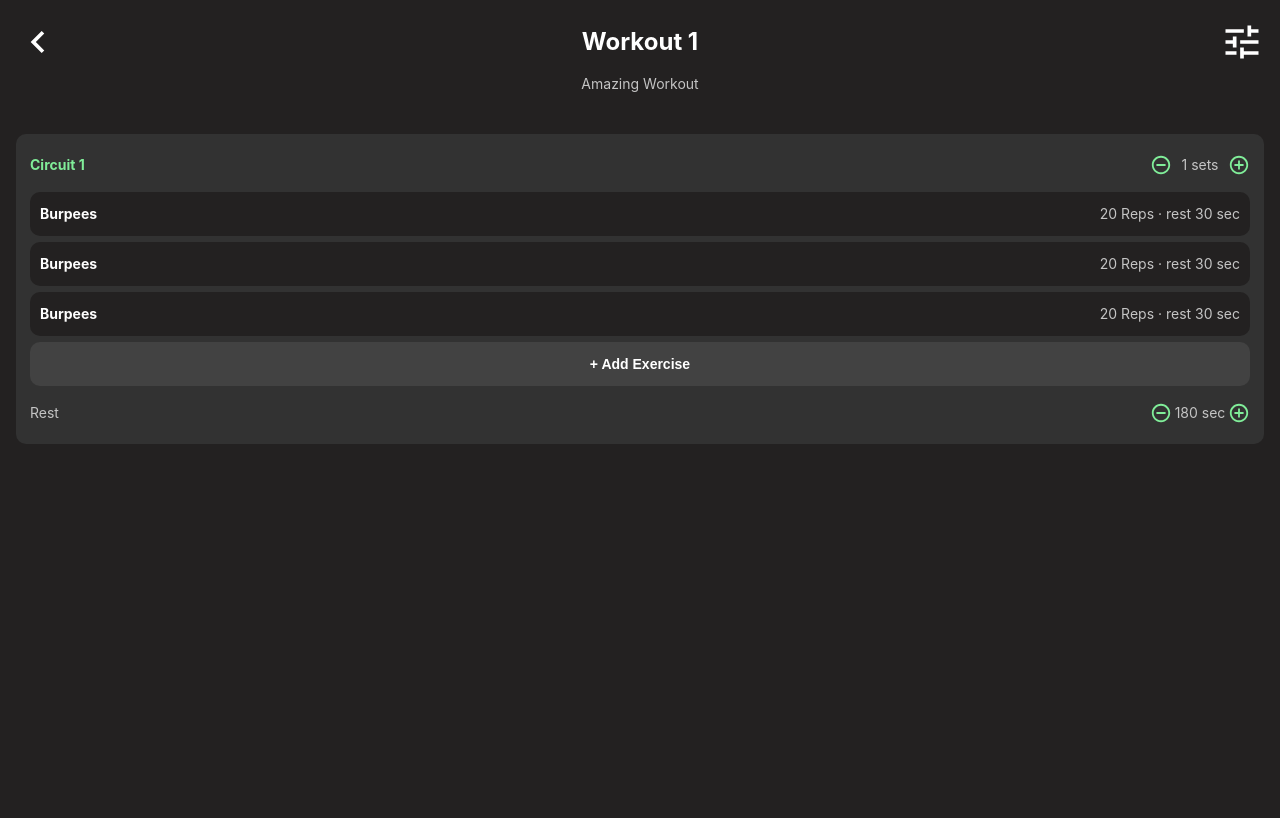
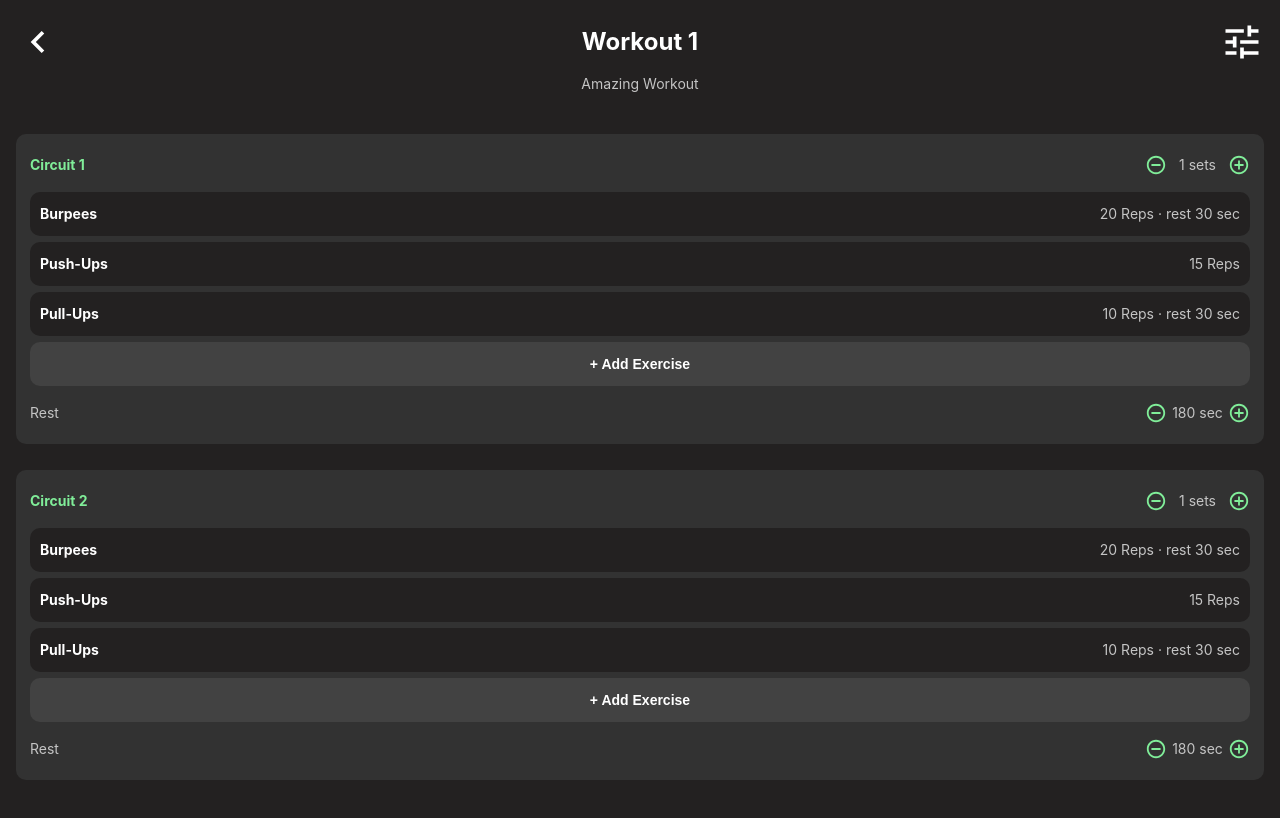
Before and after one commit to GlennCoding/crush-it-web-app, a React app: page /register in a window 1280 px wide. Built offline with nearby package versions, Linux system fonts and the light colour scheme.

Commit message:
added add and remove setAmount and timeBetweenSetsSec

```diff
--- a/src/components/button/Button.tsx
+++ b/src/components/button/Button.tsx
@@ -7,6 +7,7 @@ interface ButtonProps {
   color: "primary" | "white" | "dark3";
   type?: "button" | "submit" | "reset";
   icon?: JSX.Element;
+  children?: () => JSX.Element | null;
 }
 
 const Button = (props: ButtonProps) => {
@@ -38,10 +39,7 @@ const Button = (props: ButtonProps) => {
   }
 
   return (
-        <button
-            className={`${styles.button} ${size} ${color}`}
-            type={props.type}
-        >
+    <button className={`${styles.button} ${size} ${color}`} type={props.type}>
       {props.icon}
       {props.text}
     </button>
--- a/src/pages/workout_edit_page/WorkoutEditPage.module.scss
+++ b/src/pages/workout_edit_page/WorkoutEditPage.module.scss
@@ -27,81 +27,3 @@
     margin: 1rem 0 0 0;
   }
 }
-
-.circuit {
-  background-color: $primaryDark2Color;
-  padding: 20px 14px;
-  border-radius: $radius-lg;
-
-  .topRow {
-    display: flex;
-    justify-content: space-between;
-    align-items: center;
-    margin-bottom: $m3;
-
-    h5 {
-      color: $primaryColor;
-      margin: 0;
-    }
-
-    .container {
-      display: flex;
-      justify-content: space-between;
-      align-items: center;
-      width: 100px;
-
-      p {
-        margin: 0;
-      }
-
-      .icon {
-        height: 22px;
-        width: 22px;
-        color: $primaryColor;
-      }
-    }
-  }
-
-  .exerciseList {
-    margin-bottom: $m3;
-
-    .exercise {
-      background-color: $primaryDark1Color;
-      display: flex;
-      align-items: center;
-      justify-content: space-between;
-      height: 4.4rem;
-      padding: 0 10px;
-      border-radius: $radius-lg;
-      margin-bottom: 6px;
-
-      h5,
-      p {
-        margin: 0;
-      }
-    }
-  }
-
-  .bottomRow {
-    display: flex;
-    justify-content: space-between;
-    align-items: center;
-
-    p {
-      margin: 0;
-    }
-
-    .container {
-      display: flex;
-      justify-content: space-between;
-      align-items: center;
-      width: 100px;
-
-      .icon {
-        height: 22px;
-        width: 22px;
-        color: $primaryColor;
-      }
-    }
-  }
-}
--- a/src/pages/workout_edit_page/WorkoutEditPage.tsx
+++ b/src/pages/workout_edit_page/WorkoutEditPage.tsx
@@ -2,21 +2,7 @@ import React, { useState } from "react";
 import styles from "./WorkoutEditPage.module.scss";
 import * as icons from "@material-ui/icons";
 import data from "./circuits";
-import Button from "../../components/button/Button";
-
-interface Exercise {
-  name: string;
-  reps_amount: number;
-  exercise_type: string;
-  break_sec: number;
-}
-
-interface Circuit {
-  id: number;
-  setAmount: number;
-  timeBetweenSetsSec: number;
-  exercises: Exercise[];
-}
+import CircuitList from "./circuit_list/CircuitList";
 
 interface WorkoutEditPageProps {
   name: string;
@@ -27,10 +13,9 @@ const WorkoutEditPage: React.FC<WorkoutEditPageProps> = ({
   name,
   description,
 }) => {
-  const [circuits, setCircuits] = useState<Circuit[]>(data);
-
   return (
     <div className={styles.page}>
+      {/* Navbar */}
       <div className={styles.navbar}>
         <div className={styles.container}>
           <icons.ChevronLeft className={styles.icon} />
@@ -39,41 +24,8 @@ const WorkoutEditPage: React.FC<WorkoutEditPageProps> = ({
         </div>
         <p className={styles.description}>{description}</p>
       </div>
-      <div className={styles.circuitList}>
-        <div className={styles.circuit}>
-          <div className={styles.topRow}>
-            <h5>Circuit 1</h5>
-            <div className={styles.container}>
-              <icons.RemoveCircleOutline className={styles.icon} />
-              <p>{circuits[0].setAmount} sets</p>
-              <icons.AddCircleOutline className={styles.icon} />
-            </div>
-          </div>
-          <div className={styles.exerciseList}>
-            <div className={styles.exercise}>
-              <h5>Burpees</h5>
-              <p>20 Reps · rest 30 sec</p>
-            </div>
-            <div className={styles.exercise}>
-              <h5>Burpees</h5>
-              <p>20 Reps · rest 30 sec</p>
-            </div>
-            <div className={styles.exercise}>
-              <h5>Burpees</h5>
-              <p>20 Reps · rest 30 sec</p>
-            </div>
-            <Button color="dark3" size="lg" text="+ Add Exercise" />
-          </div>
-          <div className={styles.bottomRow}>
-            <p>Rest</p>
-            <div className={styles.container}>
-              <icons.RemoveCircleOutline className={styles.icon} />
-              <p>{circuits[0].timeBetweenSetsSec} sec</p>
-              <icons.AddCircleOutline className={styles.icon} />
-            </div>
-          </div>
-        </div>
-      </div>
+      {/* Circuit List */}
+      <CircuitList data={data} />
     </div>
   );
 };
--- /dev/null
+++ b/src/pages/workout_edit_page/circuit_list/CircuitList.module.scss
@@ -0,0 +1 @@
+@import "../../../sass_styles/variables.scss";
--- /dev/null
+++ b/src/pages/workout_edit_page/circuit_list/CircuitList.tsx
@@ -0,0 +1,71 @@
+import React, { useState } from "react";
+import styles from "./CircuitList.module.scss";
+import Circuit from "./circuit/Circuit";
+
+interface Exercise {
+  name: string;
+  reps_amount: number;
+  exercise_type: string;
+  break_sec: number;
+}
+
+interface Circuit {
+  id: number;
+  setAmount: number;
+  exercises: Exercise[];
+  timeBetweenSetsSec: number;
+}
+
+interface CircuitListProps {
+  data: Circuit[];
+}
+
+const CircuitList: React.FC<CircuitListProps> = ({ data }) => {
+  const [circuits, setCircuits] = useState<Circuit[]>(data);
+
+  const changeSetAmount = (index: number, operation: "add" | "remove") => {
+    const newCircuits = circuits;
+    if (operation === "remove" && circuits[index].setAmount > 1) {
+      newCircuits[index].setAmount = newCircuits[index].setAmount - 1;
+    } else if (operation === "add") {
+      newCircuits[index].setAmount = newCircuits[index].setAmount + 1;
+    }
+    setCircuits([...newCircuits]);
+  };
+  const changeTimeBetweenSetSec = (
+    index: number,
+    operation: "add" | "remove"
+  ) => {
+    const newCircuits = circuits;
+    if (operation === "remove" && circuits[index].timeBetweenSetsSec > 0) {
+      newCircuits[index].timeBetweenSetsSec =
+        newCircuits[index].timeBetweenSetsSec - 10;
+    } else if (operation === "add") {
+      newCircuits[index].timeBetweenSetsSec =
+        newCircuits[index].timeBetweenSetsSec + 10;
+    }
+    setCircuits([...newCircuits]);
+  };
+  return (
+    <div className={styles.circuitList}>
+      {circuits.map((circuit, index) => {
+        const { id, setAmount, exercises, timeBetweenSetsSec } = circuit;
+        console.log("Set Amount " + setAmount);
+        return (
+          <Circuit
+            key={id}
+            id={id}
+            index={index}
+            setAmount={setAmount}
+            exercises={exercises}
+            timeBetweenSetsSec={timeBetweenSetsSec}
+            changeSetAmount={changeSetAmount}
+            changeTimeBetweenSetSec={changeTimeBetweenSetSec}
+          />
+        );
+      })}
+    </div>
+  );
+};
+
+export default CircuitList;
--- /dev/null
+++ b/src/pages/workout_edit_page/circuit_list/circuit/Circuit.module.scss
@@ -0,0 +1,86 @@
+@import "../../../../sass_styles/variables.scss";
+
+.circuit {
+  background-color: $primaryDark2Color;
+  padding: 20px 14px;
+  border-radius: $radius-lg;
+  margin-bottom: $m2;
+
+  button {
+    border: none;
+    margin: 0;
+    padding: 0;
+  }
+
+  .topRow {
+    display: flex;
+    justify-content: space-between;
+    align-items: center;
+    margin-bottom: $m3;
+
+    h5 {
+      color: $primaryColor;
+      margin: 0;
+    }
+
+    .container {
+      display: flex;
+      justify-content: space-between;
+      align-items: center;
+      width: 105px;
+
+      p {
+        margin: 0;
+      }
+
+      .icon {
+        height: 22px;
+        width: 22px;
+        color: $primaryColor;
+      }
+    }
+  }
+
+  .exerciseList {
+    margin-bottom: $m3;
+
+    .exercise {
+      background-color: $primaryDark1Color;
+      display: flex;
+      align-items: center;
+      justify-content: space-between;
+      height: 4.4rem;
+      padding: 0 10px;
+      border-radius: $radius-lg;
+      margin-bottom: 6px;
+
+      h5,
+      p {
+        margin: 0;
+      }
+    }
+  }
+
+  .bottomRow {
+    display: flex;
+    justify-content: space-between;
+    align-items: center;
+
+    p {
+      margin: 0;
+    }
+
+    .container {
+      display: flex;
+      justify-content: space-between;
+      align-items: center;
+      width: 105px;
+
+      .icon {
+        height: 22px;
+        width: 22px;
+        color: $primaryColor;
+      }
+    }
+  }
+}
--- /dev/null
+++ b/src/pages/workout_edit_page/circuit_list/circuit/Circuit.tsx
@@ -0,0 +1,84 @@
+import React from "react";
+import styles from "./Circuit.module.scss";
+import * as icons from "@material-ui/icons";
+import Button from "../../../../components/button/Button";
+
+interface Exercise {
+  name: string;
+  reps_amount: number;
+  exercise_type: string;
+  break_sec: number;
+}
+
+interface CircuitProps {
+  id: number;
+  index: number;
+  setAmount: number;
+  exercises: Exercise[];
+  timeBetweenSetsSec: number;
+  changeSetAmount: (id: number, operation: "add" | "remove") => void;
+  changeTimeBetweenSetSec: (id: number, operation: "add" | "remove") => void;
+}
+
+const Circuit: React.FC<CircuitProps> = ({
+  id,
+  index,
+  setAmount,
+  exercises,
+  timeBetweenSetsSec,
+  changeSetAmount,
+  changeTimeBetweenSetSec,
+}) => {
+  return (
+    <div className={styles.circuit}>
+      {/* Circuit Top Row */}
+      <div className={styles.topRow}>
+        <h5>Circuit {index + 1}</h5>
+        <div className={styles.container}>
+          <icons.RemoveCircleOutline
+            className={`${styles.icon}`}
+            onClick={() => changeSetAmount(index, "remove")}
+          />
+          <p>{setAmount} sets</p>
+          <icons.AddCircleOutline
+            className={styles.icon}
+            onClick={() => changeSetAmount(index, "add")}
+          />
+        </div>
+      </div>
+      {/* Exercise List */}
+      <div className={styles.exerciseList}>
+        {exercises.map((exercise, index) => {
+          const { name, reps_amount, break_sec } = exercise;
+          return (
+            <div key={index} className={styles.exercise}>
+              <h5>{name}</h5>
+              <p>
+                {reps_amount} Reps{" "}
+                {break_sec !== 0 && `· rest ${break_sec} sec`}
+              </p>
+            </div>
+          );
+        })}
+        <Button color="dark3" size="lg" text="+ Add Exercise" />
+      </div>
+      {/* Circuit Bottom Row */}
+      <div className={styles.bottomRow}>
+        <p>Rest</p>
+        <div className={styles.container}>
+          <icons.RemoveCircleOutline
+            className={styles.icon}
+            onClick={() => changeTimeBetweenSetSec(index, "remove")}
+          />
+          <p>{timeBetweenSetsSec} sec</p>
+          <icons.AddCircleOutline
+            className={styles.icon}
+            onClick={() => changeTimeBetweenSetSec(index, "add")}
+          />
+        </div>
+      </div>
+    </div>
+  );
+};
+
+export default Circuit;
```
Lines whose indentation alone changed are shown as unchanged.
